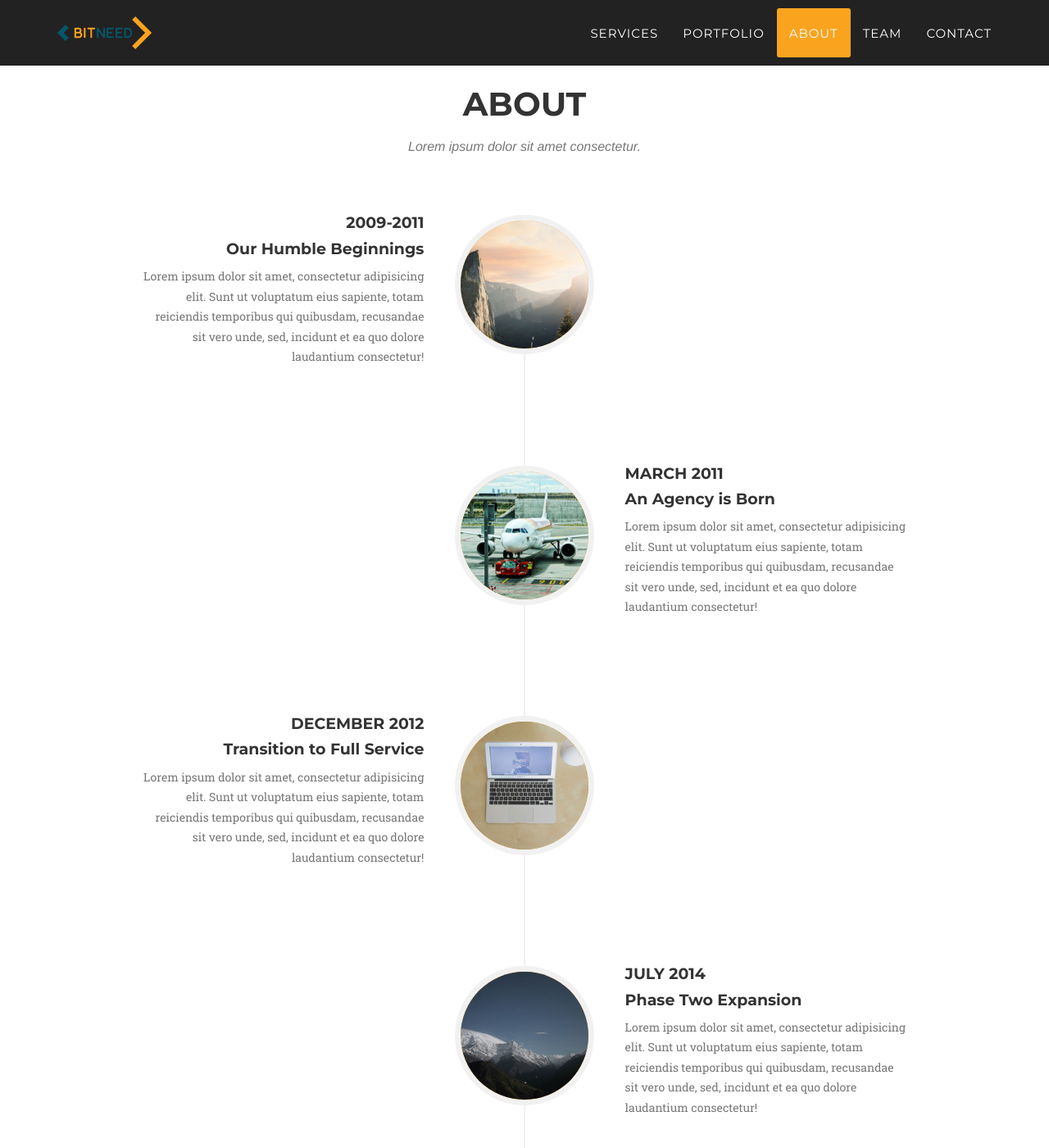
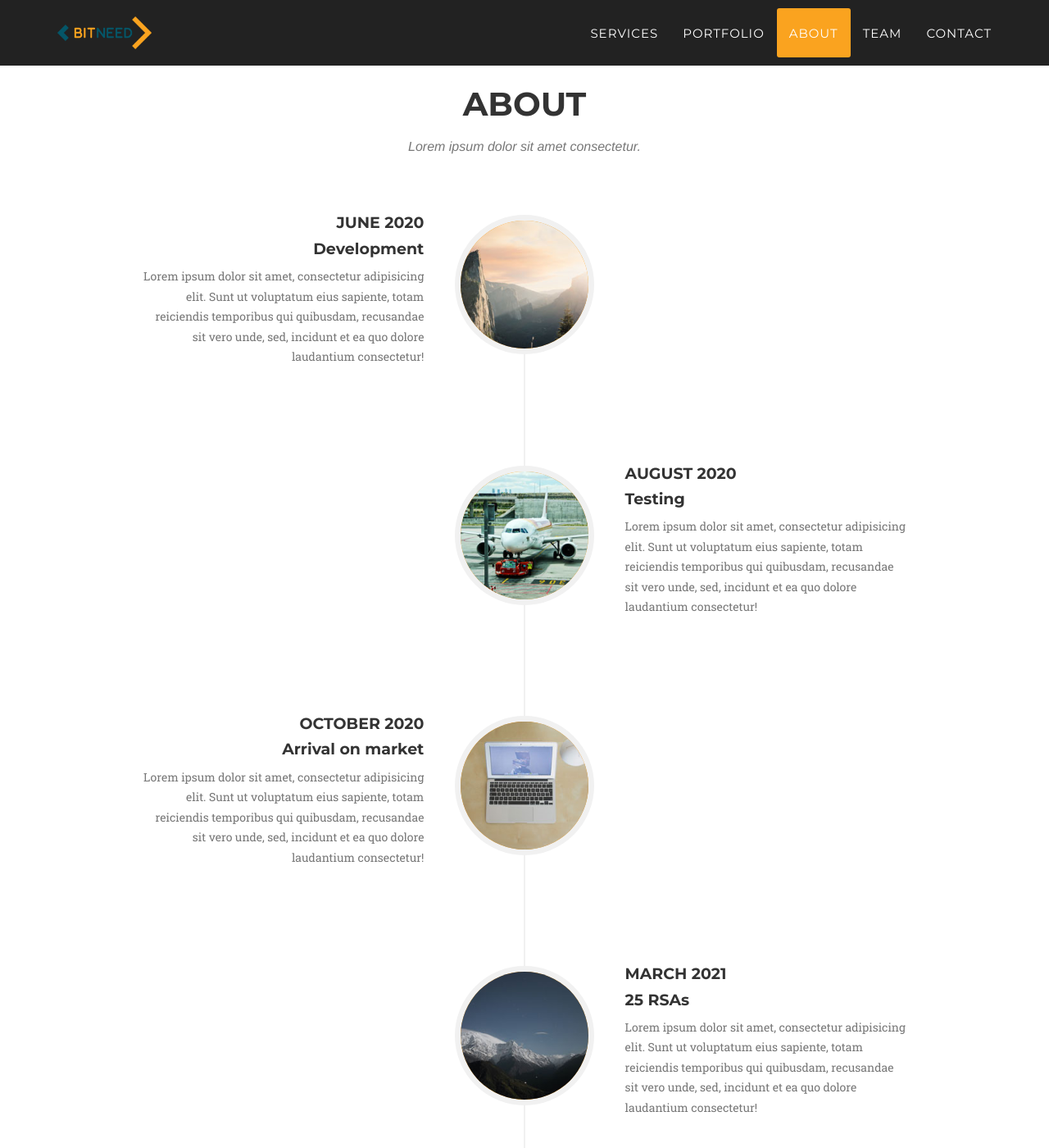
Before and after one commit to BitNeed/bitneed.github.io, a Jekyll site: the page built from index.html, in a window 1280 px wide and 1400 px high, scrolled down 2751 px. Shown: the whole window at 82% size. Built offline with Jekyll 4.4.1, drawn with Linux system fonts in a browser that asks for light colours; some web fonts are replaced; some of the changed text lies outside the part shown.

Commit message:
Update about.html

```diff
--- a/_includes/about.html
+++ b/_includes/about.html
@@ -16,8 +16,8 @@
                             </div>
                             <div class="timeline-panel">
                                 <div class="timeline-heading">
-                                    <h4>2009-2011</h4>
-                                    <h4 class="subheading">Our Humble Beginnings</h4>
+                                    <h4>June 2020</h4>
+                                    <h4 class="subheading">Development</h4>
                                 </div>
                                 <div class="timeline-body">
                                     <p class="text-muted">Lorem ipsum dolor sit amet, consectetur adipisicing elit. Sunt ut voluptatum eius sapiente, totam reiciendis temporibus qui quibusdam, recusandae sit vero unde, sed, incidunt et ea quo dolore laudantium consectetur!</p>
@@ -30,8 +30,8 @@
                             </div>
                             <div class="timeline-panel">
                                 <div class="timeline-heading">
-                                    <h4>March 2011</h4>
-                                    <h4 class="subheading">An Agency is Born</h4>
+                                    <h4>August 2020</h4>
+                                    <h4 class="subheading">Testing</h4>
                                 </div>
                                 <div class="timeline-body">
                                     <p class="text-muted">Lorem ipsum dolor sit amet, consectetur adipisicing elit. Sunt ut voluptatum eius sapiente, totam reiciendis temporibus qui quibusdam, recusandae sit vero unde, sed, incidunt et ea quo dolore laudantium consectetur!</p>
@@ -44,8 +44,8 @@
                             </div>
                             <div class="timeline-panel">
                                 <div class="timeline-heading">
-                                    <h4>December 2012</h4>
-                                    <h4 class="subheading">Transition to Full Service</h4>
+                                    <h4>October 2020</h4>
+                                    <h4 class="subheading">Arrival on market</h4>
                                 </div>
                                 <div class="timeline-body">
                                     <p class="text-muted">Lorem ipsum dolor sit amet, consectetur adipisicing elit. Sunt ut voluptatum eius sapiente, totam reiciendis temporibus qui quibusdam, recusandae sit vero unde, sed, incidunt et ea quo dolore laudantium consectetur!</p>
@@ -58,8 +58,22 @@
                             </div>
                             <div class="timeline-panel">
                                 <div class="timeline-heading">
-                                    <h4>July 2014</h4>
-                                    <h4 class="subheading">Phase Two Expansion</h4>
+                                    <h4>March 2021</h4>
+                                    <h4 class="subheading">25 RSAs</h4>
+                                </div>
+                                <div class="timeline-body">
+                                    <p class="text-muted">Lorem ipsum dolor sit amet, consectetur adipisicing elit. Sunt ut voluptatum eius sapiente, totam reiciendis temporibus qui quibusdam, recusandae sit vero unde, sed, incidunt et ea quo dolore laudantium consectetur!</p>
+                                </div>
+                            </div>
+                        </li>
+                        <li>
+                            <div class="timeline-image">
+                                <img class="img-circle img-responsive" src="img/about/3.jpg" alt="">
+                            </div>
+                            <div class="timeline-panel">
+                                <div class="timeline-heading">
+                                    <h4>November 2021</h4>
+                                    <h4 class="subheading">100+ RSAs</h4>
                                 </div>
                                 <div class="timeline-body">
                                     <p class="text-muted">Lorem ipsum dolor sit amet, consectetur adipisicing elit. Sunt ut voluptatum eius sapiente, totam reiciendis temporibus qui quibusdam, recusandae sit vero unde, sed, incidunt et ea quo dolore laudantium consectetur!</p>
@@ -68,9 +82,7 @@
                         </li>
                         <li class="timeline-inverted">
                             <div class="timeline-image">
-                                <h4>Be Part
-                                    <br>Of Our
-                                    <br>Story!</h4>
+                                <h4>Be Part<br>Of Our<br>Story!</h4>
                             </div>
                         </li>
                     </ul>
```
